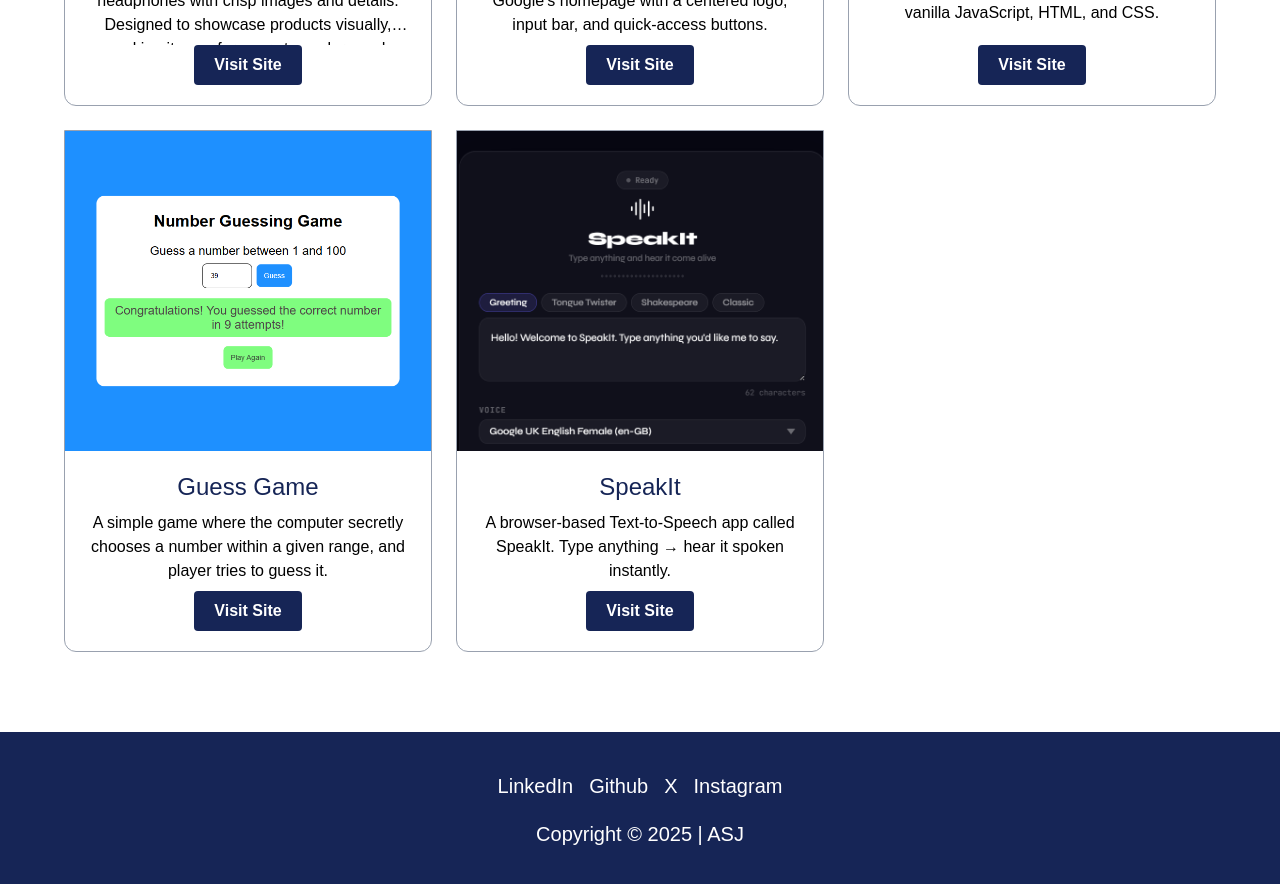
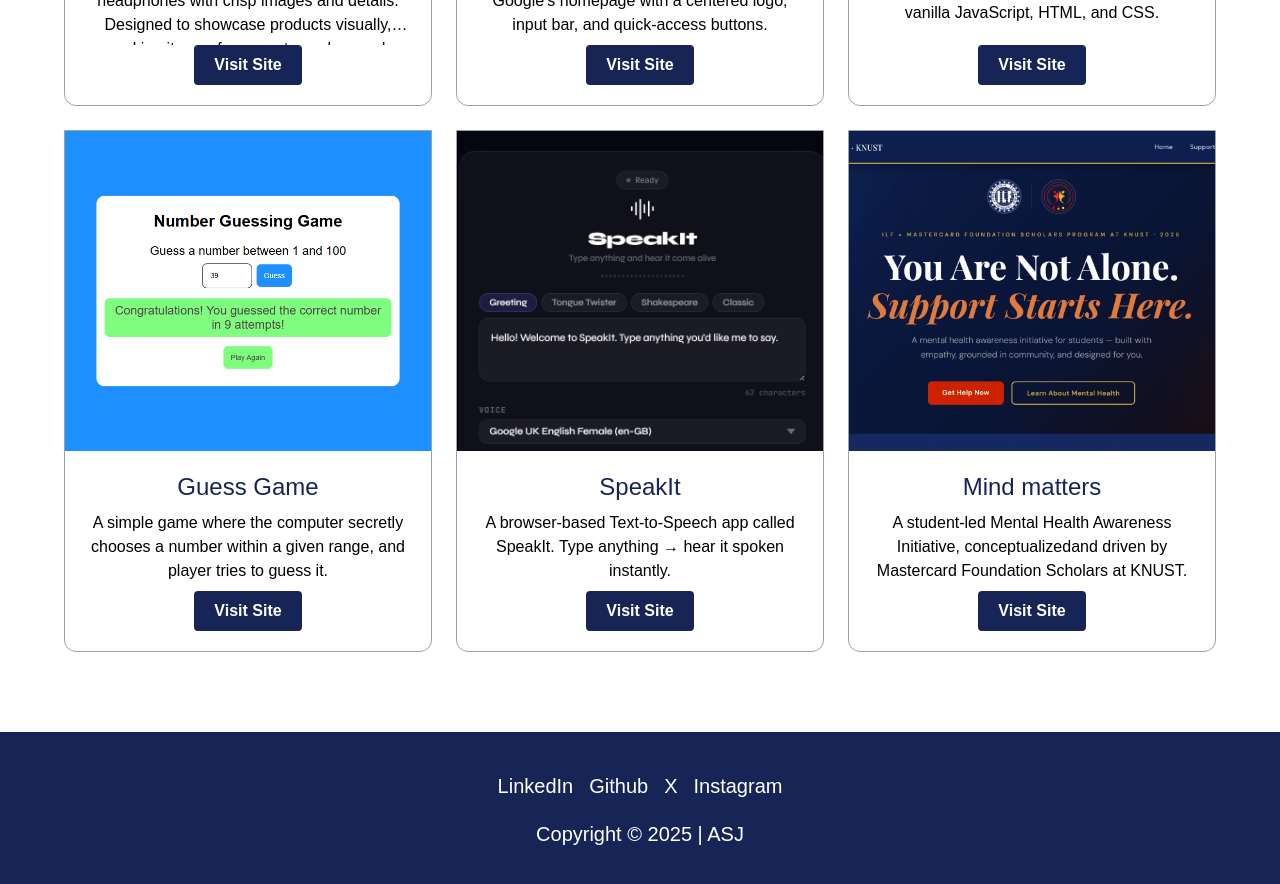
Before and after one commit to ASJ-git/Deployed, a React (Vite) app: page / in a window 1280 px wide. Shown: the part 3240-4124 px from the top of the page. Built offline with nearby package versions, Linux system fonts and the light colour scheme.

Commit message:
mindmatters

```diff
--- a/src/Utitlities/Websites.js
+++ b/src/Utitlities/Websites.js
@@ -116,5 +116,12 @@ const websites = [
       'A browser-based Text-to-Speech app called SpeakIt. Type anything → hear it spoken instantly. ',
     websiteLink: 'https://asjspeakit.netlify.app',
   },
+  {
+    src: '/mindMatters.png',
+    title: 'Mind matters',
+    description:
+      ' A student-led Mental Health Awareness Initiative, conceptualizedand driven by Mastercard Foundation Scholars at KNUST.',
+    websiteLink: 'https://ilfmindmatters.netlify.app',
+  },
 ];
 export default websites;
```
Also changed, not shown: public/mindMatters.png (added).
